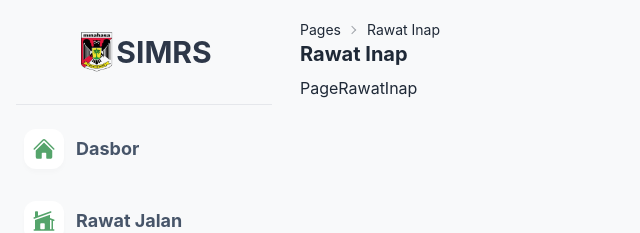
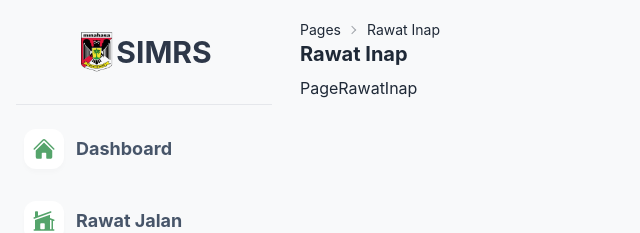
Before and after one commit to RSUD-Dr-Sam-Ratulangi/FE-SIMRS-RS-SAMRAT, a React (Create React App) app: page /rawat-inap in a window 1280 px wide. Shown: the top 233 px of the page, without its empty margins (0-640 px from the left). Built offline with nearby package versions, Linux system fonts and the light colour scheme.

Commit message:
updates: adjusted navbar

```diff
--- a/src/components/Navbar.tsx
+++ b/src/components/Navbar.tsx
@@ -1,46 +1,49 @@
-import React, { useEffect } from 'react'
-import { Link } from 'react-router-dom'
+import React from 'react'
+import { ROUTES, ROUTES_NAME } from '../routes'
+import { NavLink } from 'react-router-dom'
 import { HomeModernIcon, BuildingOfficeIcon, HomeIcon, UsersIcon } from '@heroicons/react/24/solid'
 
-interface NavbarProps {
-  activeLink: string
-  setActiveLink: (link: string) => void
-}
-
-// Define an array of navigation links and their corresponding icons
-const navLinks = [
-  { to: '/dashboard', text: 'Dasbor', icon: <HomeIcon className='w-6' /> },
-  { to: '/rawat-jalan', text: 'Rawat Jalan', icon: <HomeModernIcon className='w-6' /> },
-  { to: '/rawat-inap', text: 'Rawat Inap', icon: <BuildingOfficeIcon className='w-6' /> },
-  { to: '/pasien', text: 'Pasien', icon: <UsersIcon className='w-6' /> },
-]
-
-const Navbar: React.FC<NavbarProps> = ({ activeLink, setActiveLink }) => {
-  useEffect(() => {
-    setActiveLink(window.location.pathname)
-    console.log('Navbar rendered')
-  }, [])
+const Navbar: React.FC = () => {
+  const navLinks = [
+    {
+      to: ROUTES.PAGE_DASHBOARD,
+      text: ROUTES_NAME[ROUTES.PAGE_DASHBOARD],
+      icon: <HomeIcon className='w-6' />,
+    },
+    {
+      to: ROUTES.PAGE_RAWAT_JALAN,
+      text: ROUTES_NAME[ROUTES.PAGE_RAWAT_JALAN],
+      icon: <HomeModernIcon className='w-6' />,
+    },
+    {
+      to: ROUTES.PAGE_RAWAT_INAP,
+      text: ROUTES_NAME[ROUTES.PAGE_RAWAT_INAP],
+      icon: <BuildingOfficeIcon className='w-6' />,
+    },
+    {
+      to: ROUTES.PAGE_PASIEN,
+      text: ROUTES_NAME[ROUTES.PAGE_PASIEN],
+      icon: <UsersIcon className='w-6' />,
+    },
+  ]
 
   return (
     <div className='flex flex-col gap-4 flex-2 text-slate-600'>
       {navLinks.map((linkItem) => (
-        <Link
+        <NavLink
           key={linkItem.to}
           to={linkItem.to}
-          onClick={() => setActiveLink(linkItem.to)}
-          className={`flex items-center gap-3 text-lg hover:bg-slate-200 p-2 rounded-xl ${
-            activeLink === linkItem.to ? 'bg-white shadow-soft' : ''
-          }`}
+          className={({ isActive }) =>
+            `flex items-center gap-3 text-lg hover:bg-slate-200 p-2 rounded-xl  [&_div]:rounded-xl  [&_div]:p-2  [&_div]:shadow-soft ${
+              isActive
+                ? 'bg-white shadow-soft [&_div]:bg-primary-500 [&_div]:text-white'
+                : '[&_div]:bg-white [&_div]:text-primary-500'
+            }`
+          }
         >
-          <div
-            className={`${
-              activeLink === linkItem.to ? 'bg-primary-500 text-white' : 'bg-white text-primary-500'
-            } rounded-xl p-2 shadow-soft`}
-          >
-            {linkItem.icon}
-          </div>
+          <div>{linkItem.icon}</div>
           <span className='font-bold'>{linkItem.text}</span>
-        </Link>
+        </NavLink>
       ))}
     </div>
   )
--- a/src/index.tsx
+++ b/src/index.tsx
@@ -15,4 +15,4 @@ root.render(
 // If you want to start measuring performance in your app, pass a function
 // to log results (for example: reportWebVitals(console.log))
 // or send to an analytics endpoint. Learn more: https://bit.ly/CRA-vitals
-reportWebVitals(console.log)
+// reportWebVitals(console.log)
--- a/src/pages/PageRawatJalan/PageRawatJalan.tsx
+++ b/src/pages/PageRawatJalan/PageRawatJalan.tsx
@@ -1,5 +1,3 @@
-import React from 'react'
-
 export default function PageRawatJalan() {
   return <div>PageRawatJalan</div>
 }
--- a/src/utils/AuthLayout.tsx
+++ b/src/utils/AuthLayout.tsx
@@ -24,7 +24,7 @@ const AuthLayout: React.FC = () => {
           </div>
           <hr className='stroke-[rgba(224, 225, 226, 0.00)]' />
           {/* Navbar Links */}
-          <Navbar activeLink={activeLink} setActiveLink={setActiveLink} />
+          <Navbar />
           {/* Logout Button */}
           <div className='mt-auto p-4'>
             <button className='flex items-center gap-3 text-lg text-red-500'>
```
Also changed, not shown: 1 other file (tests, documents, lock files or other folders).
